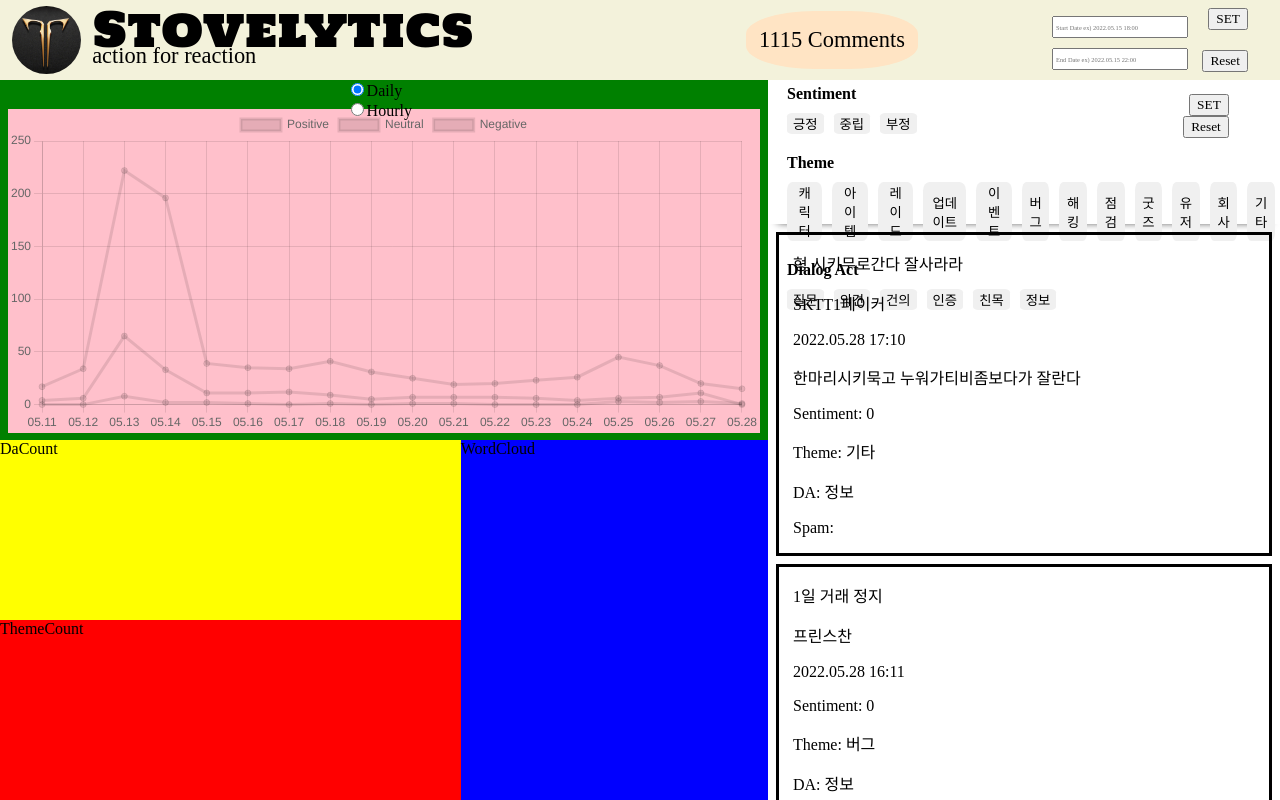
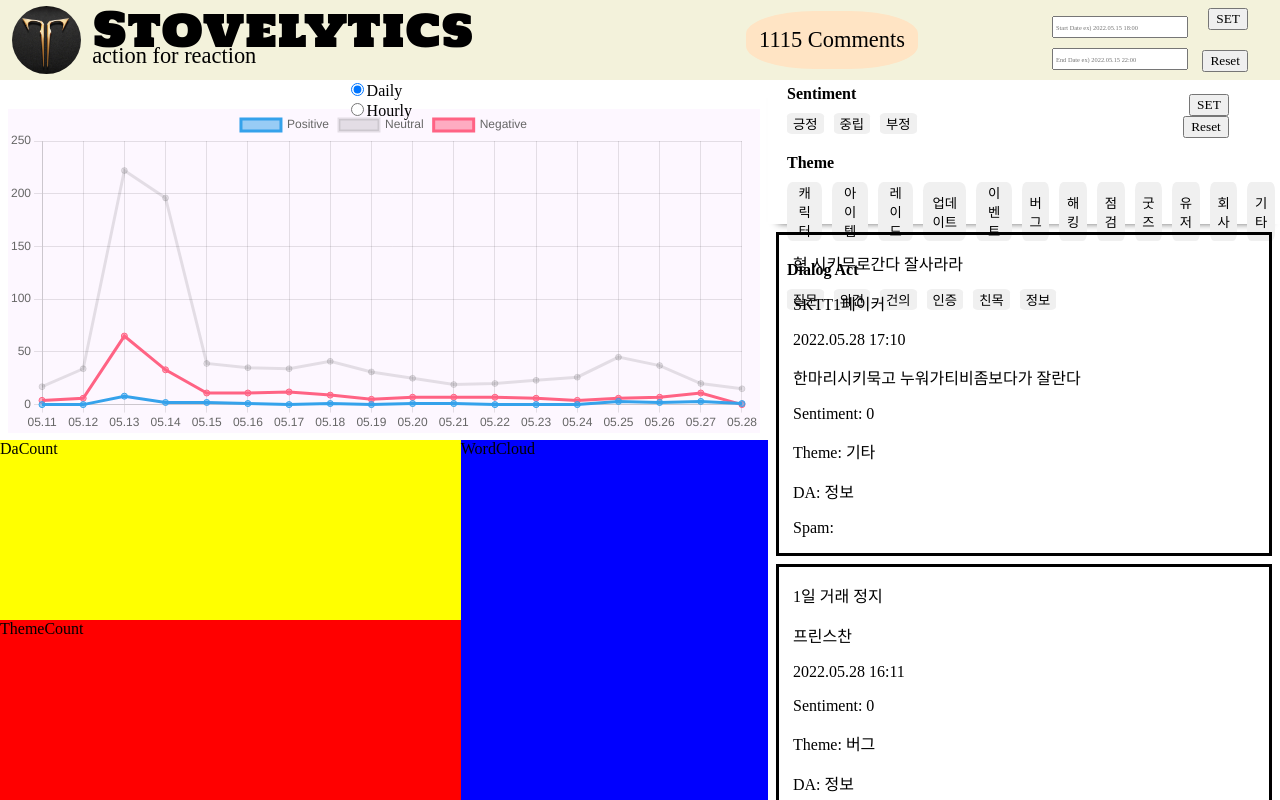
Before and after one commit to Albatross-Labs/Stovelytics, a React (Create React App) app: page / in a window 1280 px wide. Built offline with nearby package versions, Linux system fonts and the light colour scheme; a web font is replaced by a local one.

Commit message:
SentimentGraph simple styling added

```diff
--- a/src/components/PeriodAnalysis/SentimentGraph.jsx
+++ b/src/components/PeriodAnalysis/SentimentGraph.jsx
@@ -10,7 +10,7 @@ const Wrapper = styled.div`
   position: relative;
   width: 100%;
   height: 50%;
-  background-color: green;
+  // background-color: green;
   // margin: 4px;
   // box-sizing: border-box;
   display: flex;
@@ -23,7 +23,7 @@ const ChartWrapper = styled.div`
   height: 90%;
   bottom: -8%;
 
-  background-color: pink;
+  background-color: #FDF7FF;
   // margin: 14px;
   box-sizing: border-box;
   // overflow: scroll;
@@ -91,14 +91,18 @@ export default function SentimentGraph() {
       datasets: [
         {
           label: 'Positive',
-          data: dayDatasPos
+          data: dayDatasPos,
+          borderColor: 'rgb(53, 162, 235)',
+          backgroundColor: 'rgba(53, 162, 235, 0.5)',
         },
         {
           label: 'Neutral',
           data: dayDatasNeu
         },      {
           label: 'Negative',
-          data: dayDatasNeg
+          data: dayDatasNeg,
+          borderColor: 'rgb(255, 99, 132)',
+          backgroundColor: 'rgba(255, 99, 132, 0.5)',
         }
       ]
     }
```
